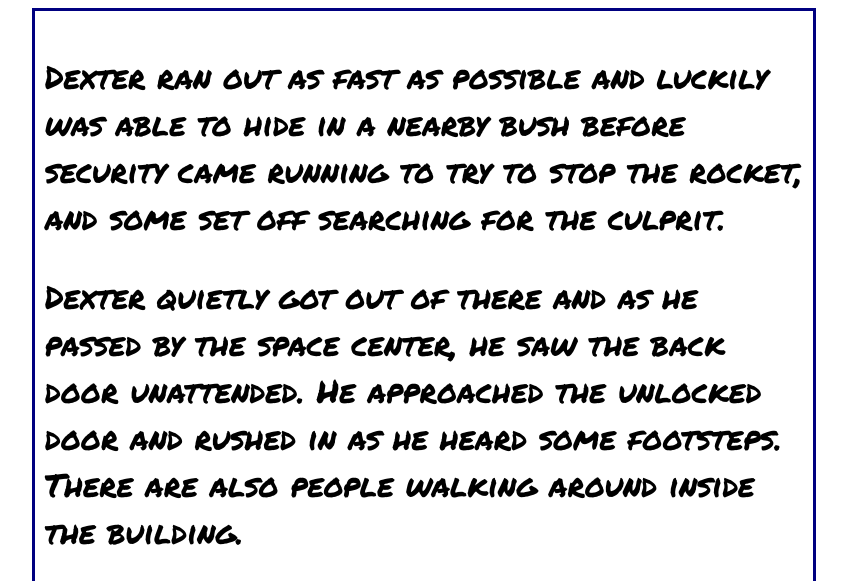
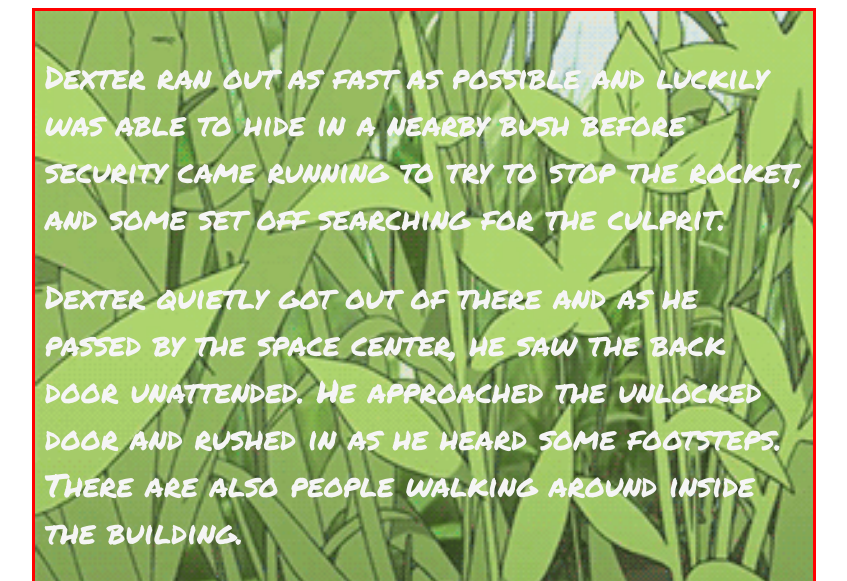
Before and after one commit to Wugod1852/adventure-game, a plain HTML site: page Get-out-of-rocket.html in a window 1280 px wide. Shown: the top 581 px of the page, without its empty margins (216-1063 px from the left). Drawn offline with Linux system fonts and the light colour scheme.

Commit message:
Added Images
N/A

```diff
--- a/Get-out-of-rocket.html
+++ b/Get-out-of-rocket.html
@@ -7,10 +7,15 @@
                 margin: auto;
                 top: 20%;
                 width: 60%;
-                border: 3px solid navy;
+                border: 3px solid red;
                 padding: 10px;
                 font-size: 200%;
                 font-family: 'Permanent Marker', cursive;
+                background-image: url(giphy.gif);
+                background-repeat: no-repeat;
+                background-size: cover;
+                color: whitesmoke;
+
             }
             h1, h3 {text-align: center;}
         </style>
```
Also changed, not shown: giphy.gif (added).
